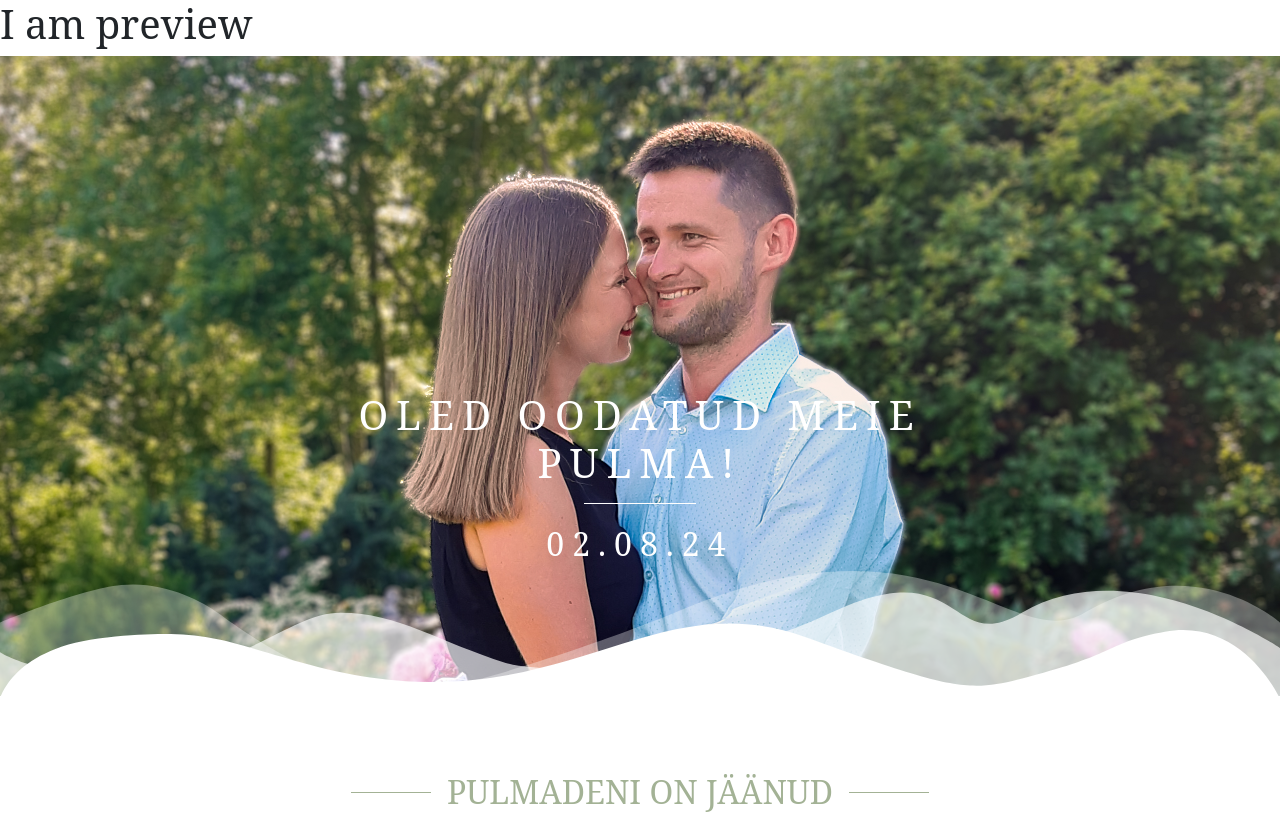
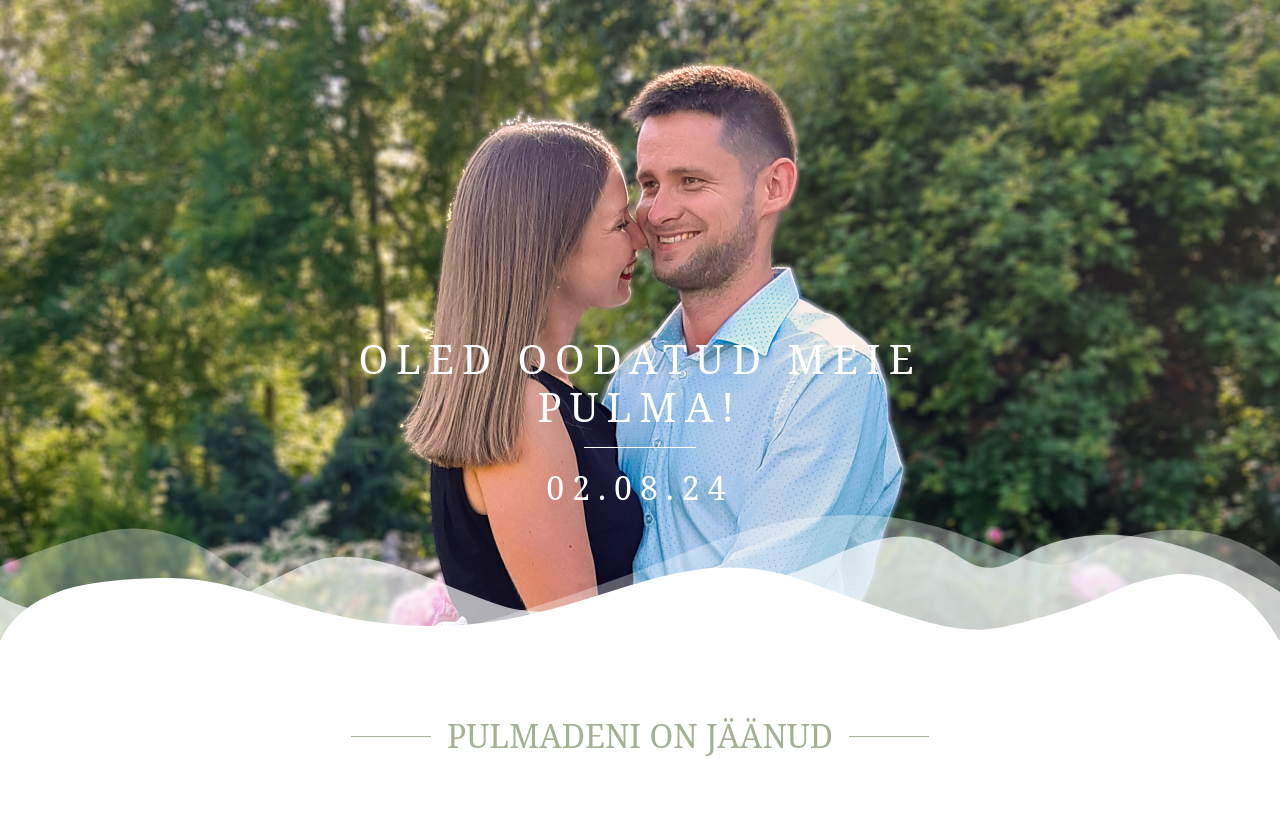
Before and after one commit to KarlTaal/digipulm, an Angular app: page / in a window 1280 px wide. Shown: the top 814 px of the page. Built offline with nearby package versions, Linux system fonts and the light colour scheme.

Commit message:
revert preview header

```diff
--- a/src/app/app.component.html
+++ b/src/app/app.component.html
@@ -1,4 +1,3 @@
-<h1>I am preview</h1>
 <wedding-header></wedding-header>
 <div class="wedding-page__container">
   <div class="wedding-page__inner-container">
```
